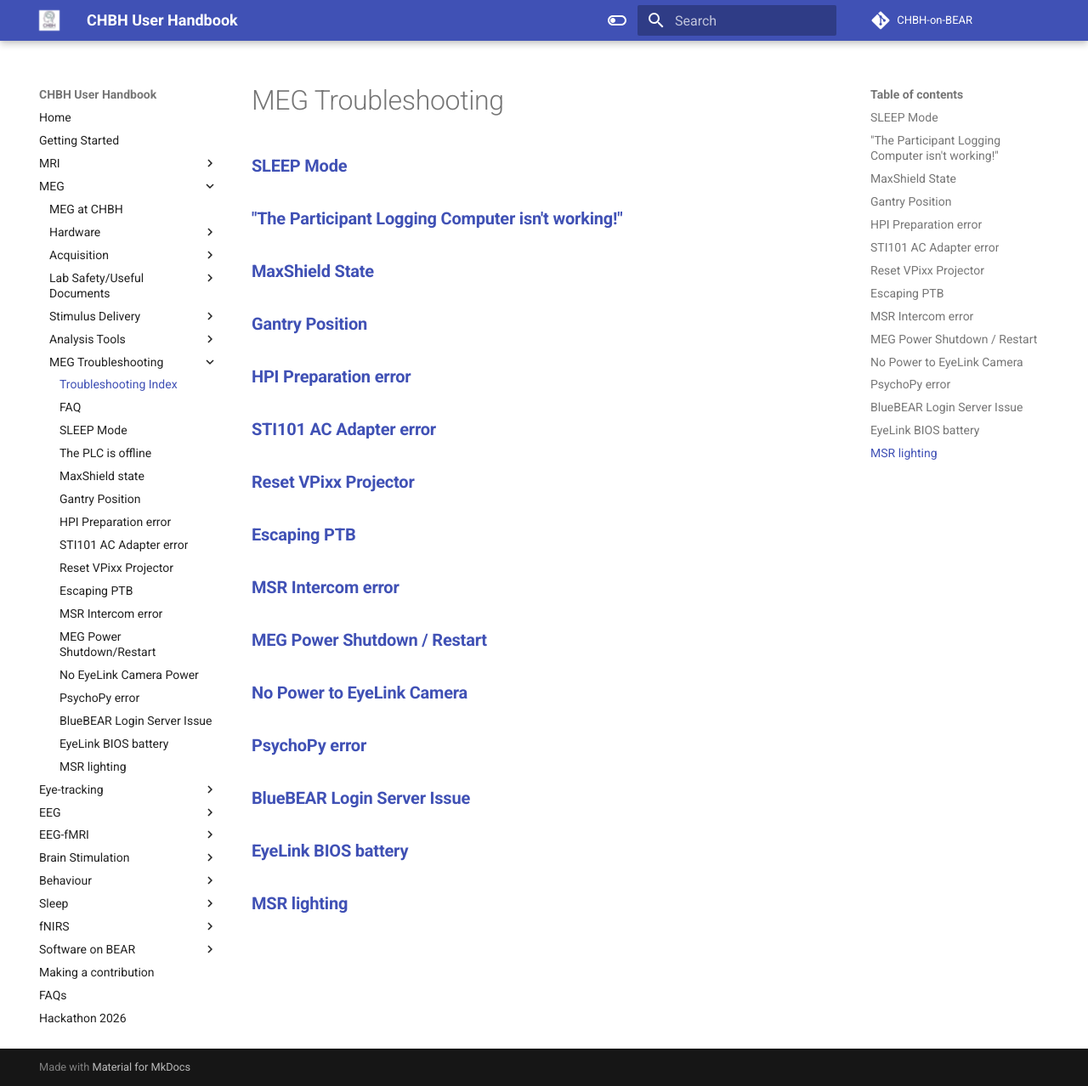
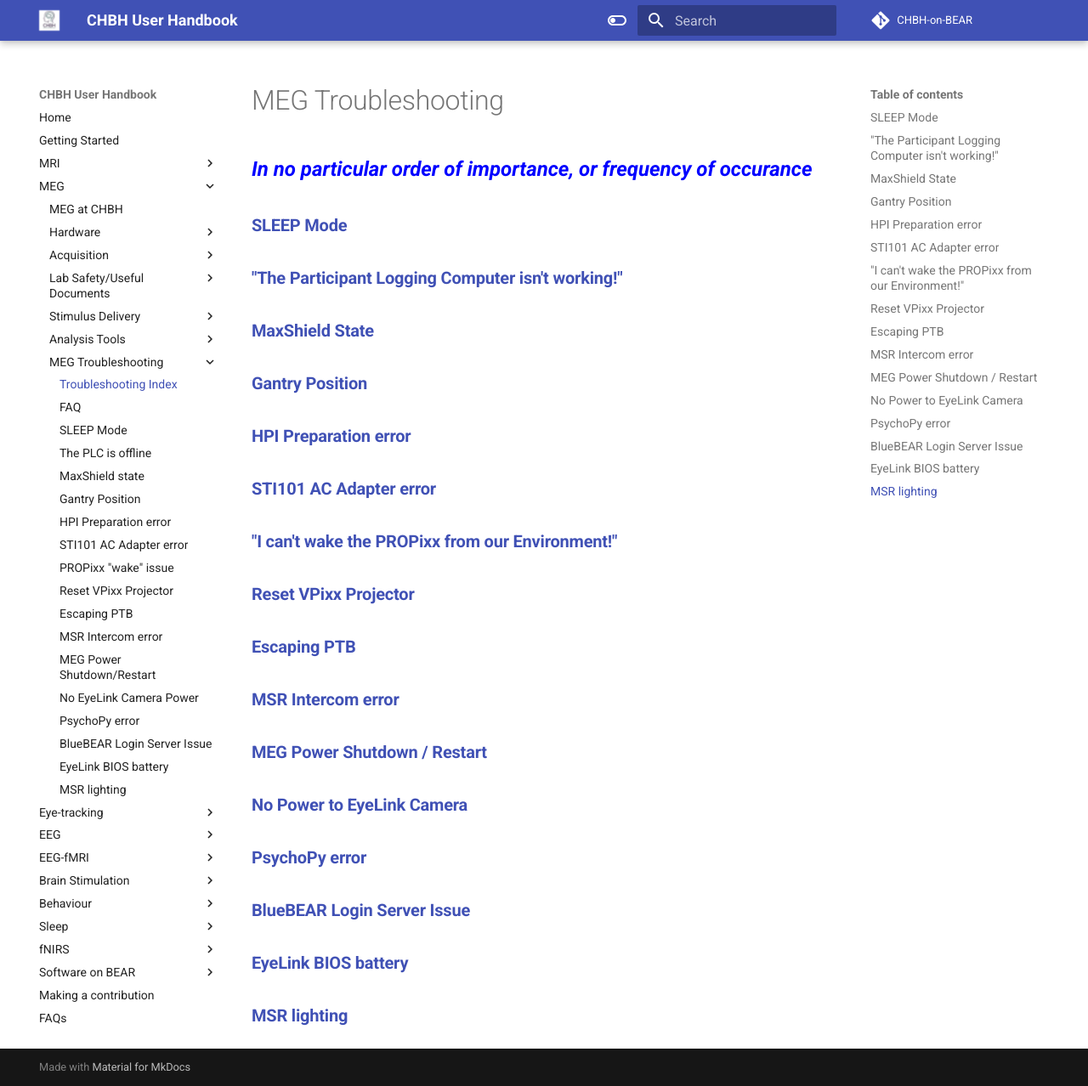
Before and after one commit to chbh-opensource/chbh-on-bear, an MkDocs documentation site: the page built from docs/meg/troubleshooting/troubleshooting.md, in a window 1280 px wide and 1278 px high. Shown: the whole window at 85% size. Built offline with MkDocs 1.6.1 and Material for MkDocs 9.7.7, drawn with Linux system fonts in a browser that asks for light colours; comment, search, counter and statistics services are not loaded.

Commit message:
Adding to MEG Troubleshooting

```diff
--- a/docs/meg/troubleshooting/troubleshooting.md
+++ b/docs/meg/troubleshooting/troubleshooting.md
@@ -1,4 +1,6 @@
 # MEG Troubleshooting
+
+***<span style="font-size:x-large;color:blue">In no particular order of importance, or frequency of occurance</span>***
 
 ### **[SLEEP Mode](../../meg/troubleshooting/sleep_mode.md)**
 
@@ -11,6 +13,8 @@
 ### **[HPI Preparation error](../../meg/troubleshooting/hpi_preparation.md)**
 
 ### **[STI101 AC Adapter error](../../meg/troubleshooting/sti101_adapter.md)**
+
+### **["I can't wake the PROPixx from our Environment!"](../../meg/troubleshooting/propixx_issue.md)**
 
 ### **[Reset VPixx Projector](../../meg/troubleshooting/reset_vpixx.md)**
 
--- a/mkdocs.yml
+++ b/mkdocs.yml
@@ -148,6 +148,7 @@
         - Gantry Position: meg/troubleshooting/gantry_position.md
         - HPI Preparation error: meg/troubleshooting/hpi_preparation.md
         - STI101 AC Adapter error: meg/troubleshooting/sti101_adapter.md
+        - PROPixx "wake" issue: meg/troubleshooting/propixx_issue.md
         - Reset VPixx Projector: meg/troubleshooting/reset_vpixx.md
         - Escaping PTB: meg/troubleshooting/escaping_ptb.md
         - MSR Intercom error: meg/troubleshooting/intercom.md
```
Also changed, not shown: docs/meg/labsafety/keysafe.md (+1 -1 lines), docs/meg/troubleshooting/propixx_issue.md (added, +16 -0 lines), docs/images/meg/propixxlabeled.png (added).
